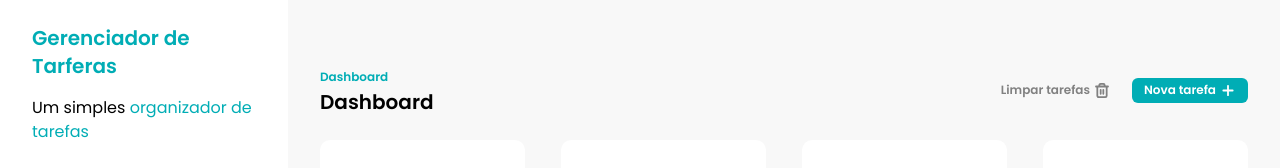
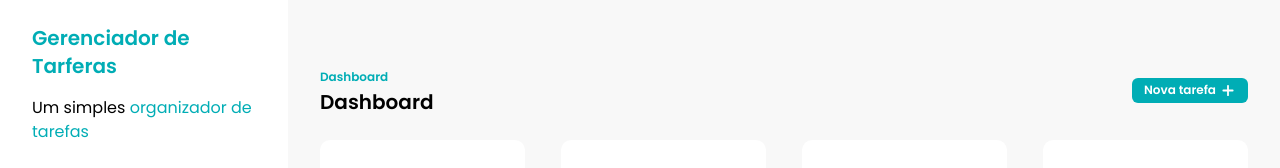
Before and after one commit to Andersonamalta/task-manager, a React (Vite) app: page / in a window 1280 px wide. Shown: the top 168 px of the page. Built offline with nearby package versions, Linux system fonts and the light colour scheme; data requests are answered from the project's data file.

Commit message:
feat: update header components

```diff
--- a/src/components/Header.jsx
+++ b/src/components/Header.jsx
@@ -14,10 +14,6 @@ function Header({ subtitle, title }) {
       </div>
 
       <div className="flex items-center gap-2.5">
-        <Button color="ghost">
-          {" "}
-          Limpar tarefas <TrashIcon />
-        </Button>
         <Button
           onclick={() => {
             setAddTaskDialogIsOpen(true)
```
